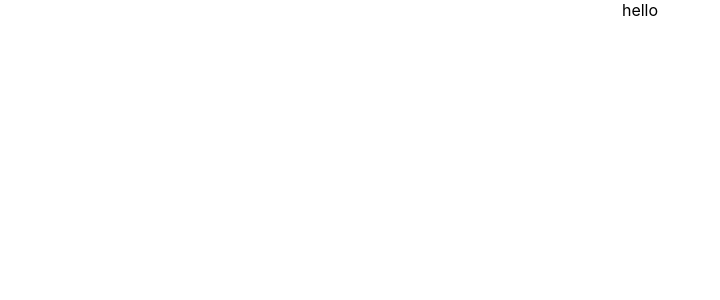
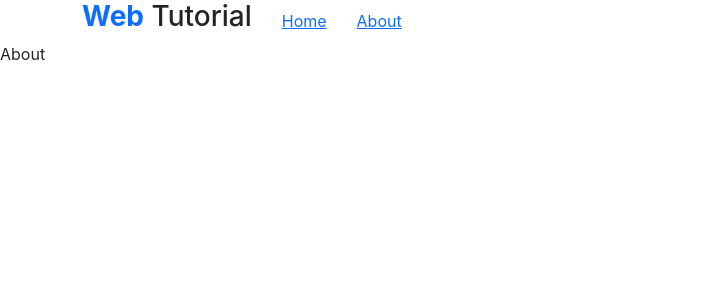
Before and after one commit to MhSolyman/web-course2, a React (Create React App) app: page /about in a window 1280 px wide. Shown: the top 300 px of the page, without its empty margins (0-720 px from the left). Built offline with nearby package versions, Linux system fonts and the light colour scheme.

Commit message:
add fatch data

```diff
--- a/package.json
+++ b/package.json
@@ -8,6 +8,7 @@
     "@testing-library/user-event": "^13.5.0",
     "react": "^18.2.0",
     "react-dom": "^18.2.0",
+    "react-router-dom": "^6.4.2",
     "react-scripts": "5.0.1",
     "web-vitals": "^2.1.4"
   },
--- a/public/index.html
+++ b/public/index.html
@@ -2,7 +2,7 @@
 <html lang="en">
   <head>
     <meta charset="utf-8" />
-    <link rel="icon" href="%PUBLIC_URL%/favicon.ico" />
+    <link class="primary" rel="icon" href="%PUBLIC_URL%/favicon.svg" />
     <meta name="viewport" content="width=device-width, initial-scale=1" />
     <meta name="theme-color" content="#000000" />
     <meta
@@ -15,6 +15,8 @@
       user's mobile device or desktop. See https://developers.google.com/web/fundamentals/web-app-manifest/
     -->
     <link rel="manifest" href="%PUBLIC_URL%/manifest.json" />
+    <link href="https://cdn.jsdelivr.net/npm/bootstrap@5.2.2/dist/css/bootstrap.min.css" rel="stylesheet"
+    integrity="sha384-Zenh87qX5JnK2Jl0vWa8Ck2rdkQ2Bzep5IDxbcnCeuOxjzrPF/et3URy9Bv1WTRi" crossorigin="anonymous">
     <!--
       Notice the use of %PUBLIC_URL% in the tags above.
       It will be replaced with the URL of the `public` folder during the build.
@@ -24,7 +26,7 @@
       work correctly both with client-side routing and a non-root public URL.
       Learn how to configure a non-root public URL by running `npm run build`.
     -->
-    <title>React App</title>
+    <title>Web Tutorial</title>
   </head>
   <body>
     <noscript>You need to enable JavaScript to run this app.</noscript>
--- a/src/App.js
+++ b/src/App.js
@@ -1,10 +1,44 @@
-import logo from './logo.svg';
-import './App.css';
+
+import { } from 'react-router-dom';
+import {
+  createBrowserRouter,
+  RouterProvider
+} from "react-router-dom";
+import About from './components/About/About';
+import Home from './components/Home/Home';
+import Main from './layout/Main';
+
+
+
+
+
+
 
 function App() {
+  const router = createBrowserRouter([
+    {
+      path: "/",
+      element:<Main></Main>,
+      children:[{
+        path:'/',
+        loader:()=>fetch('https://openapi.programming-hero.com/api/quiz'),
+        element:<Home></Home>
+      },
+      {
+        path:"/about",
+        element:<About></About>
+
+      }
+    ]
+    },
+
+
+  ]);
+
   return (
-    <div className="App">
-      hello
+    <div >
+<RouterProvider router={router} ></RouterProvider>
+
 
     </div>
   );
--- /dev/null
+++ b/src/components/About/About.js
@@ -0,0 +1,12 @@
+import React from 'react';
+
+const About = () => {
+    return (
+        <div>
+            About
+
+        </div>
+    );
+};
+
+export default About;
--- /dev/null
+++ b/src/components/Header/Header.css
@@ -0,0 +1,9 @@
+.gape{
+    margin-left: 30px;
+}
+.display-flex{
+
+    display: flex;
+    align-items: center;
+    gap: 30px;
+}
--- /dev/null
+++ b/src/components/Header/Header.js
@@ -0,0 +1,25 @@
+import React from 'react';
+import { Link } from 'react-router-dom';
+import './Header.css'
+
+
+const Header = () => {
+    return (
+        <div className='container background' >
+            <nav className='display-flex'>
+                <div className='display-flex'>
+                    <h3><b className='text-primary'>Web</b> Tutorial</h3>
+                    <Link to='/'>Home</Link>
+                </div>
+                <div className='justify-content-end' >
+
+
+                    <Link to='/about'>About</Link>
+                </div>
+            </nav>
+        </div>
+
+    );
+};
+
+export default Header;
--- /dev/null
+++ b/src/components/Home/Home.js
@@ -0,0 +1,14 @@
+import React from 'react';
+
+const Home = () => {
+
+
+    return (
+        <div className='conatiner'>
+
+
+        </div>
+    );
+};
+
+export default Home;
--- /dev/null
+++ b/src/layout/Main.js
@@ -0,0 +1,15 @@
+import React from 'react';
+import { Outlet } from 'react-router-dom';
+import Header from '../components/Header/Header';
+
+const Main = () => {
+    return (
+        <div>
+            <Header></Header>
+            <Outlet></Outlet>
+
+        </div>
+    );
+};
+
+export default Main;
```
Also changed, not shown: public/favicon.svg (added), 1 other file (tests, documents, lock files or other folders).
